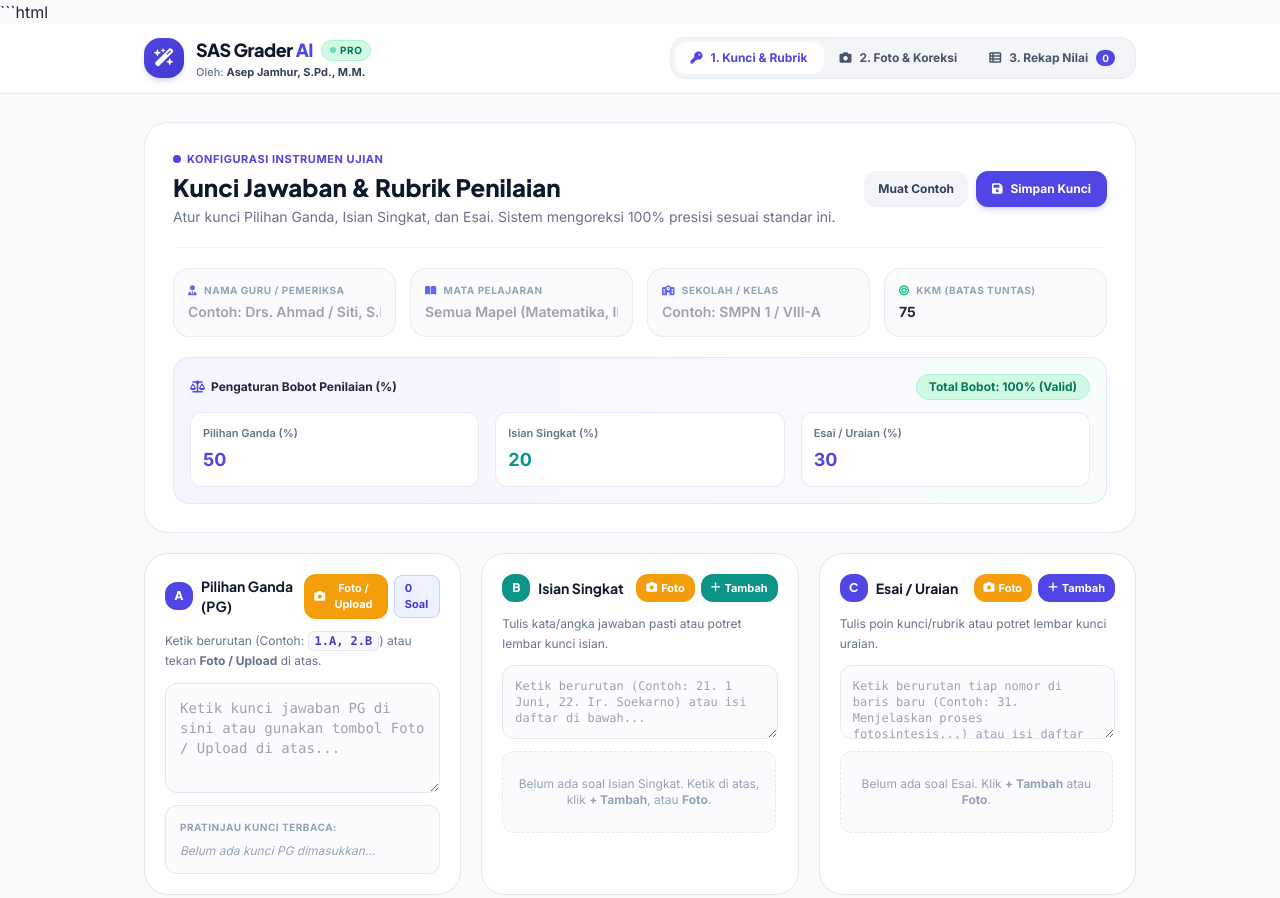
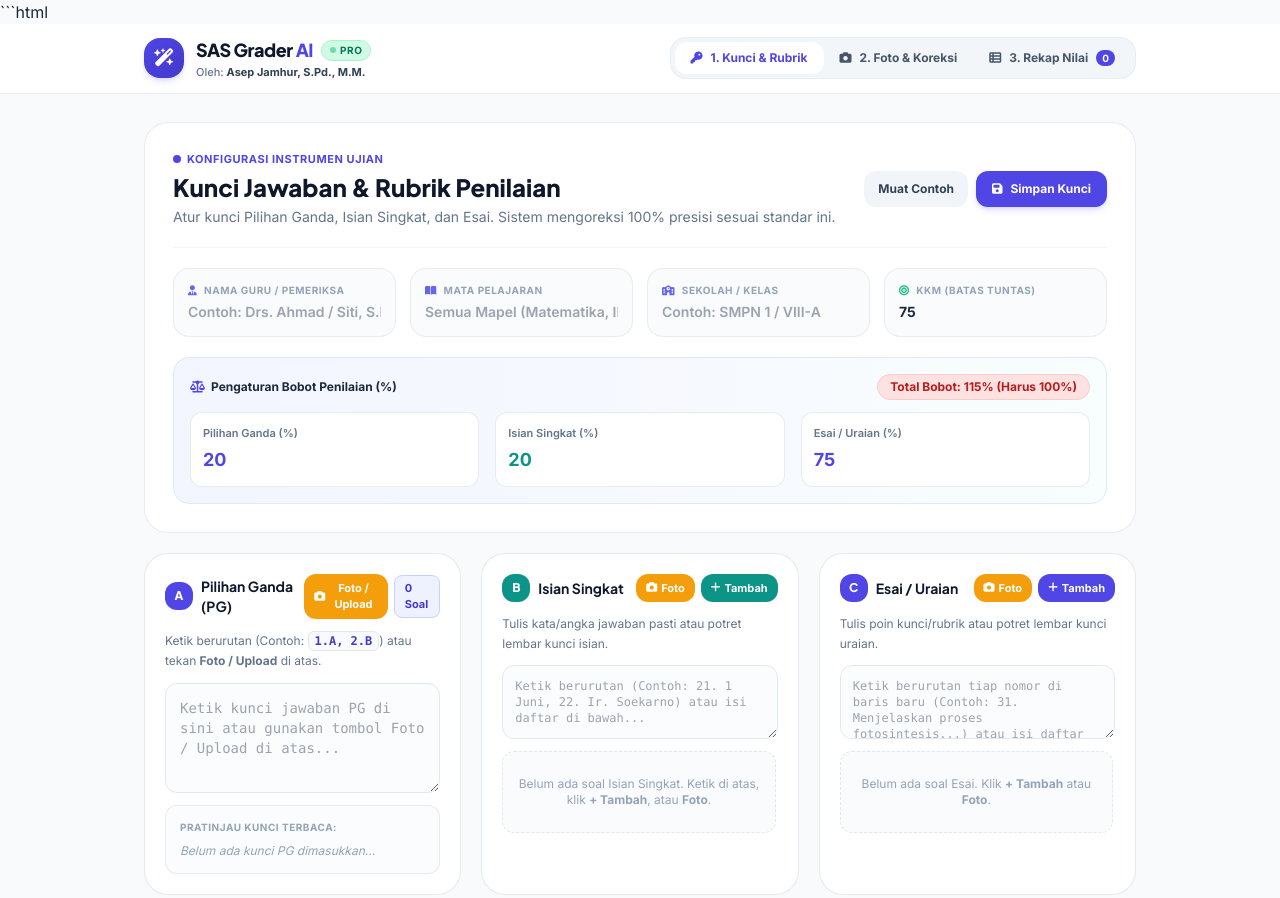
Before and after one commit to excelafdaraqila-creator/sas-grader-ai, a plain HTML site: page index.html in a window 1280 px wide. Shown: the top 898 px of the page. Drawn offline with nearby package versions, Linux system fonts and the light colour scheme.

Commit message:
Update index.html

```diff
--- a/index.html
+++ b/index.html
@@ -155,7 +155,7 @@
                     <div class="grid grid-cols-3 gap-2.5 sm:gap-4">
                         <div class="bg-white p-3 rounded-xl border border-slate-200/80 shadow-2xs">
                             <label class="block text-[11px] font-semibold text-slate-500 mb-1">Pilihan Ganda (%)</label>
-                            <input type="number" id="weight-pg" value="50" min="0" max="100" oninput="updateWeightValidation()" class="w-full text-base sm:text-lg font-extrabold text-brand-600 outline-none">
+                            <input type="number" id="weight-pg" value="20" min="0" max="100" oninput="updateWeightValidation()" class="w-full text-base sm:text-lg font-extrabold text-brand-600 outline-none">
                         </div>
                         <div class="bg-white p-3 rounded-xl border border-slate-200/80 shadow-2xs">
                             <label class="block text-[11px] font-semibold text-slate-500 mb-1">Isian Singkat (%)</label>
@@ -163,7 +163,7 @@
                         </div>
                         <div class="bg-white p-3 rounded-xl border border-slate-200/80 shadow-2xs">
                             <label class="block text-[11px] font-semibold text-slate-500 mb-1">Esai / Uraian (%)</label>
-                            <input type="number" id="weight-essay" value="30" min="0" max="100" oninput="updateWeightValidation()" class="w-full text-base sm:text-lg font-extrabold text-indigo-600 outline-none">
+                            <input type="number" id="weight-essay" value="75" min="0" max="100" oninput="updateWeightValidation()" class="w-full text-base sm:text-lg font-extrabold text-indigo-600 outline-none">
                         </div>
                     </div>
                 </div>
```
